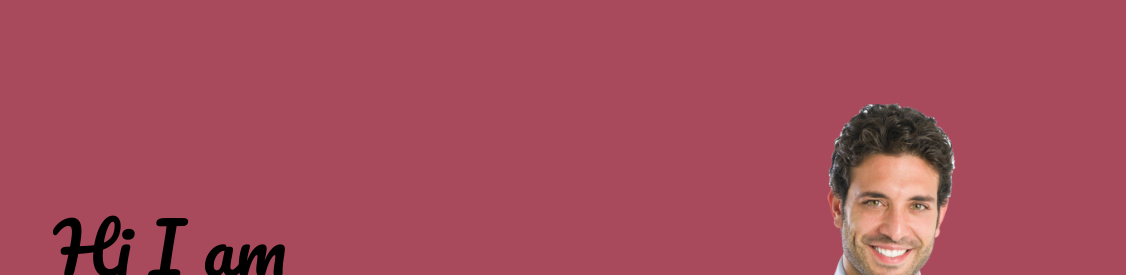
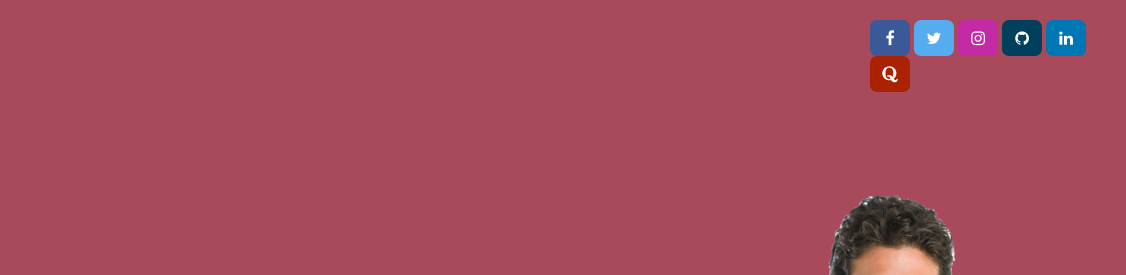
Before and after one commit to Im-a-rahman/portfolio, a plain HTML site: page index.html in a window 1280 px wide. Shown: the top 275 px of the page, 154-1280 px from the left. Drawn offline with Linux system fonts and the light colour scheme; a web font is replaced by a local one.

Commit message:
added socialmedia links

```diff
--- a/index.html
+++ b/index.html
@@ -1,12 +1,20 @@
 <!DOCTYPE html>
 <html lang="en">
+
 <head>
     <meta charset="UTF-8">
     <meta http-equiv="X-UA-Compatible" content="IE=edge">
     <meta name="viewport" content="width=device-width, initial-scale=1.0">
     <link rel="stylesheet" href="./style.css">
+    <link rel="stylesheet" href="./social-icon.css">
+    <!-- <link href="https://cdn.jsdelivr.net/npm/bootstrap@5.2.3/dist/css/bootstrap.min.css" rel="stylesheet"
+        integrity="sha384-rbsA2VBKQhggwzxH7pPCaAqO46MgnOM80zW1RWuH61DGLwZJEdK2Kadq2F9CUG65" crossorigin="anonymous"> -->
+    <link rel="stylesheet" href="https://cdnjs.cloudflare.com/ajax/libs/font-awesome/4.7.0/css/font-awesome.min.css">
+
+
     <title>Portfolio of Ataur</title>
 </head>
+
 <body>
     <div class="container">
 
@@ -24,12 +32,22 @@
             </nav>
         </div>
         <div class="main">
+            <div class="social-icons">
+                <a href="https://www.facebook.com/im.ataur" target="_blank" class="fa fa-facebook"></a>
+                <a href="https://twitter.com/ataurkir" target="_blank" class="fa fa-twitter"></a>
+                <a href="https://www.instagram.com/im_ar.rahman/" target="_blank" class="fa fa-instagram"></a>
+                <a href="https://github.com/Im-a-rahman" target="_blank" class="fa fa-github"></a>
+                <a href="https://www.linkedin.com/in/ataur-rahman-4a90ab202/" target="_blank" class="fa fa-linkedin"></a>
+                <a href="#" class="fa fa-quora"></a>
+            </div>
             <div class="info-container">
                 <div class="dev-info">
                     <div class="hello">Hi I am </div>
                     <div class="name">Ataur Rahman</div>
                     <div class="about">developer, enterpreneur, blogger, freelancer</div>
-                  <div class="moreabout">I'm passionate Full Stack web developer having an experience of web applications with Python, Django, React.js, Next.js and Blockchain development on Ethereum, Solidity, Web3.js, Moralis, and Brownie Framework.</div>
+                    <div class="moreabout">I'm passionate Full Stack web developer having an experience of web
+                        applications with Python, Django, React.js, Next.js and Blockchain development on Ethereum,
+                        Solidity, Web3.js, Moralis, and Brownie Framework.</div>
                     <div class="buttons">
                         <button>Download cv</button>
                         <button>Contact me</button>
@@ -42,5 +60,11 @@
             </div>
         </div>
     </div>
+
+    <!-- <script src="https://cdn.jsdelivr.net/npm/bootstrap@5.2.3/dist/js/bootstrap.bundle.min.js"
+        integrity="sha384-kenU1KFdBIe4zVF0s0G1M5b4hcpxyD9F7jL+jjXkk+Q2h455rYXK/7HAuoJl+0I4"
+        crossorigin="anonymous"></script> -->
+
 </body>
+
 </html>
--- /dev/null
+++ b/social-icon.css
@@ -0,0 +1,43 @@
+.fa {
+    padding: 10px;
+    font-size: 10px;
+    width: 20px;
+    text-align: center;
+    text-decoration: none;
+    border-radius: 7px;
+  }
+
+  /* Add a hover effect if you want */
+  .fa:hover {
+    opacity: 0.7;
+  }
+
+  /* Set a specific color for each brand */
+
+  /* Facebook */
+  .fa-facebook {
+    background: #3B5998;
+    color: white;
+  }
+
+  /* Twitter */
+  .fa-twitter {
+    background: #55ACEE;
+    color: white;
+  }
+  .fa-instagram {
+    background:#c32aa3;
+    color: white;
+  }
+  .fa-linkedin {
+    background: #0077b5;
+    color: white;
+  }
+  .fa-quora {
+    background: #aa2200;
+    color: white;
+  }
+  .fa-github {
+    background: #00405d;
+    color: white;
+  }
--- a/style.css
+++ b/style.css
@@ -105,3 +105,7 @@ font-family: 'Roboto Serif', serif; */
     background-color: whitesmoke;
     color: black;
 }
+.social-icons{
+    margin-top: 20px;
+    margin-left:70vw;
+}
```
Lines whose indentation alone changed are shown as unchanged.
